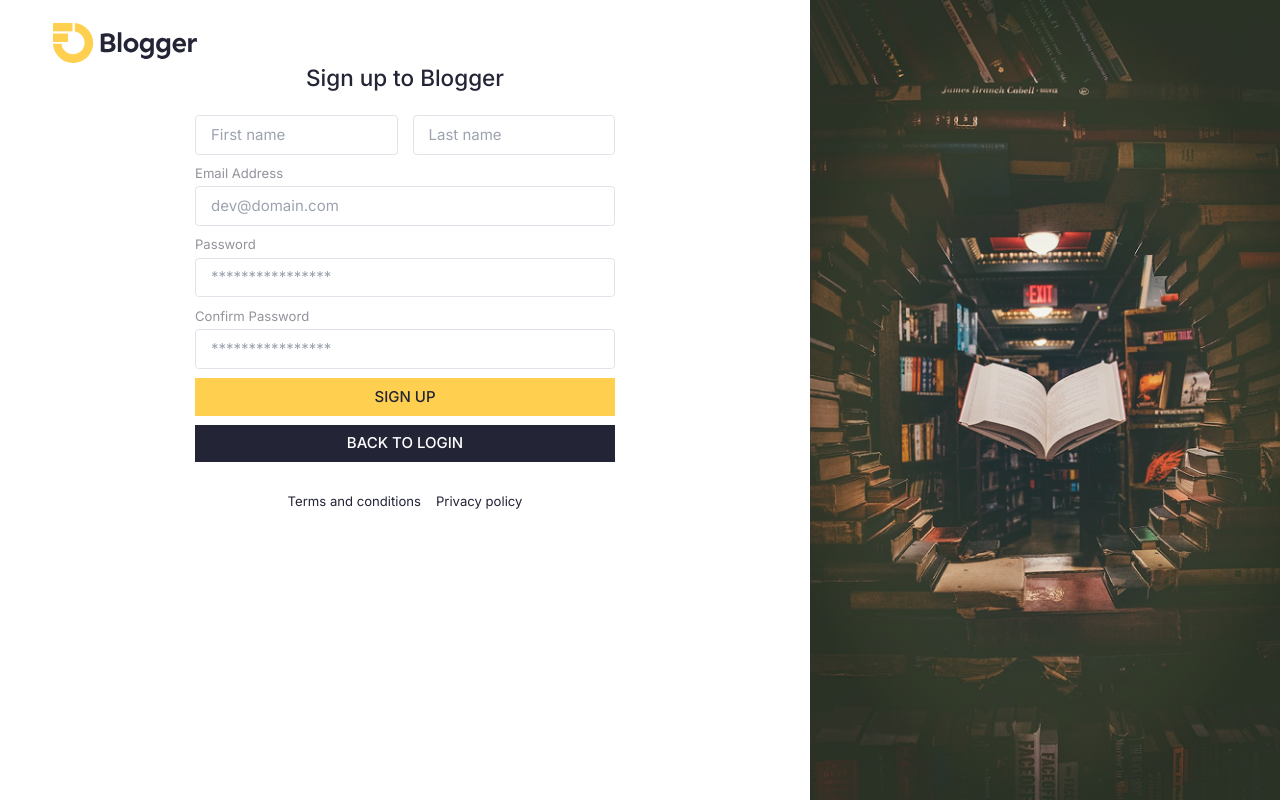
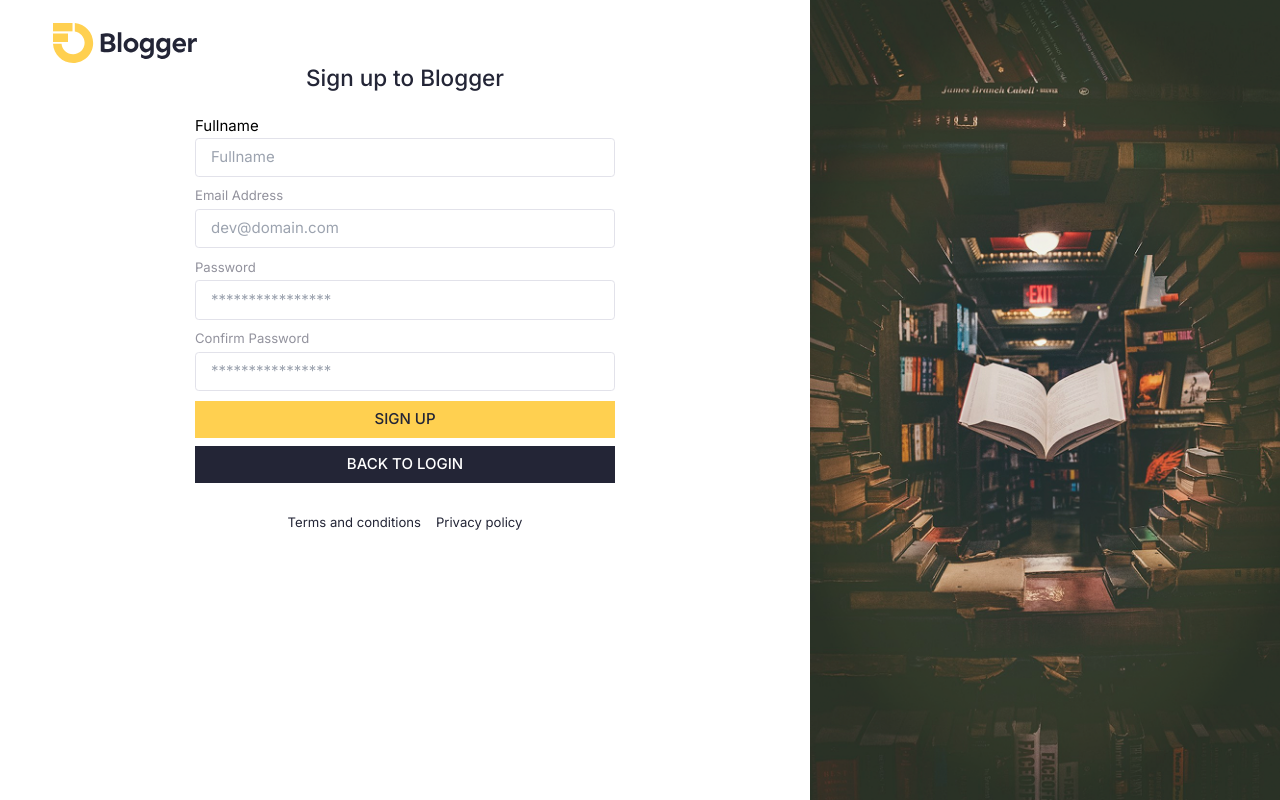
Before and after one commit to ayoub-akraou/Blogger, a React (Vite) app in the folder frontend/: page /signup in a window 1280 px wide. Built offline with nearby package versions, Linux system fonts and the light colour scheme; a small style sheet from the web is missing.

Commit message:
feat: Intégration de l'API d'inscription
- Intégration de l'API de registration
- Stockage des données utilisateur dans localStorage
- Gestion des erreurs et redirection post-inscription

```diff
--- a/frontend/src/pages/SignUp.jsx
+++ b/frontend/src/pages/SignUp.jsx
@@ -1,83 +1,132 @@
-import React from "react";
+import React, { useState } from "react";
 import Logo from "../components/UI/Logo/Logo";
 import Button from "../components/UI/Button/Button";
 import { Link } from "react-router-dom";
+import apiFetch from "../api/api.js";
+import { useNavigate } from "react-router-dom";
 
 export default function SignUp() {
+  const [error, setError] = useState(null);
+  const navigate = useNavigate();
+
+  function handleSubmit(e) {
+    e.preventDefault();
+    const data = new FormData(e.target);
+
+    const name = data.get("name");
+    const email = data.get("email");
+    const password = data.get("password");
+    const password_confirmation = data.get("password_confirmation");
+
+    apiFetch(
+      "/register",
+      "POST",
+      {
+        name,
+        email,
+        password,
+        password_confirmation,
+      },
+      setError
+    )
+      .then((data) => {
+        if (data.success) {
+          localStorage.setItem("token", data.token);
+          localStorage.setItem("user", JSON.stringify(data.user));
+          localStorage.setItem("blogs", JSON.stringify(data.blogs));
+          localStorage.setItem("user-role", data.user.type);
+          localStorage.setItem("user-id", data.user.id);
+          localStorage.setItem("categories", JSON.stringify(data.categories));
+          navigate("/");
+        }
+      })
+      .catch((err) => console.error(err));
+  }
+
   return (
     <div className="min-h-screen flex justify-between">
       <div className="form mx-auto flex-[3] px-14">
-        <div class="w-full max-w-md pt-6">
-          <Link to="/"><Logo /></Link>
+        <div className="w-full max-w-md pt-6">
+          <Link to="/">
+            <Logo />
+          </Link>
         </div>
 
-        <h1 class="text-[#232536] text-2xl font-medium mb-6 text-center">
+        <h1 className="text-[#232536] text-2xl font-medium mb-6 text-center">
           Sign up to Blogger
         </h1>
 
-        <form class="space-y-2.5 max-w-md mx-auto">
-          <div class="flex flex-wrap gap-4">
-            <div class="flex-1 min-w-[45%]">
+        <form className="space-y-2.5 max-w-md mx-auto" onSubmit={handleSubmit}>
+          {error && <p className="text-red-500">{error}</p>}
+          <div className="flex-1">
+            <label htmlFor="name">Fullname</label>
             <input
               type="text"
-                placeholder="First name"
-                class="w-full px-4 py-2 border border-[#e2e2ea] rounded focus:outline-none focus:ring-2 focus:ring-[#ffd050]"
+              placeholder="Fullname"
+              name="name"
+              className="w-full px-4 py-2 border border-[#e2e2ea] rounded focus:outline-none focus:ring-2 focus:ring-[#ffd050]"
             />
           </div>
-            <div class="flex-1 min-w-[45%]">
-              <input
-                type="text"
-                placeholder="Last name"
-                class="w-full px-4 py-2 border border-[#e2e2ea] rounded focus:outline-none focus:ring-2 focus:ring-[#ffd050]"
-              />
-            </div>
-          </div>
-
           <div>
-            <label class="block text-sm text-[#92929d] mb-1">
+            <label
+              htmlFor="email"
+              className="block text-sm text-[#92929d] mb-1"
+            >
               Email Address
             </label>
             <input
               type="email"
+              name="email"
               placeholder="dev@domain.com"
-              class="w-full px-4 py-2 border border-[#e2e2ea] rounded focus:outline-none focus:ring-2 focus:ring-[#ffd050]"
+              className="w-full px-4 py-2 border border-[#e2e2ea] rounded focus:outline-none focus:ring-2 focus:ring-[#ffd050]"
             />
           </div>
 
           <div>
-            <label class="block text-sm text-[#92929d] mb-1">Password</label>
+            <label
+              htmlFor="password"
+              className="block text-sm text-[#92929d] mb-1"
+            >
+              Password
+            </label>
             <input
               type="password"
+              name="password"
               placeholder="****************"
-              class="w-full px-4 py-2 border border-[#e2e2ea] rounded focus:outline-none focus:ring-2 focus:ring-[#ffd050]"
+              className="w-full px-4 py-2 border border-[#e2e2ea] rounded focus:outline-none focus:ring-2 focus:ring-[#ffd050]"
             />
           </div>
 
           <div>
-            <label class="block text-sm text-[#92929d] mb-1">
+            <label
+              htmlFor="password_confirmation"
+              className="block text-sm text-[#92929d] mb-1"
+            >
               Confirm Password
             </label>
             <input
+              name="password_confirmation"
               type="password"
               placeholder="****************"
-              class="w-full px-4 py-2 border border-[#e2e2ea] rounded focus:outline-none focus:ring-2 focus:ring-[#ffd050]"
+              className="w-full px-4 py-2 border border-[#e2e2ea] rounded focus:outline-none focus:ring-2 focus:ring-[#ffd050]"
             />
           </div>
 
-          <Button type="submit" className="w-full bg-primary">
+          <Button type="submit" className="w-full bg-primary !mb-2">
             SIGN UP
           </Button>
-
+          <Link to="/login">
             <Button type="button" className="w-full bg-secondary text-white">
               BACK TO LOGIN
             </Button>
+          </Link>
         </form>
 
-        <div class="flex justify-center space-x-4 mt-8 text-sm text-[#232536]">
-          <a href="#" class="hover:underline">
+        <div className="flex justify-center space-x-4 mt-8 text-sm text-[#232536]">
+          <a href="#" className="hover:underline">
             Terms and conditions
           </a>
-          <a href="#" class="hover:underline">
+          <a href="#" className="hover:underline">
             Privacy policy
           </a>
         </div>
```
Lines whose indentation alone changed are shown as unchanged.
